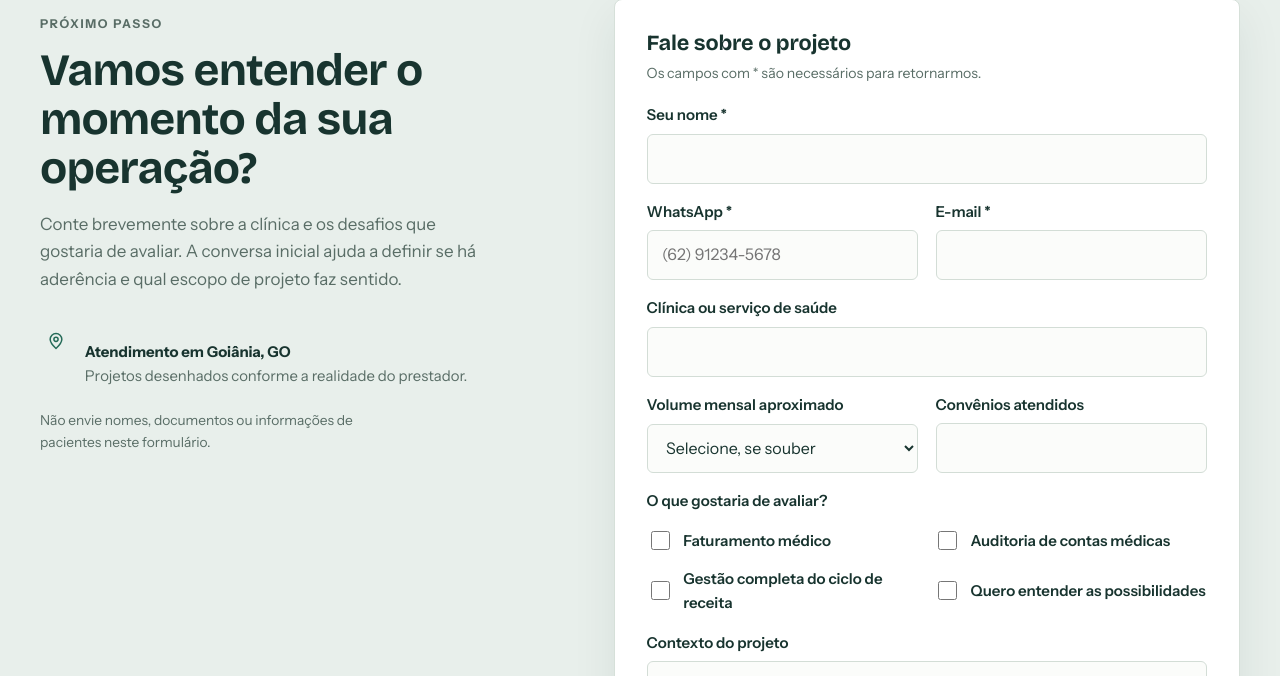
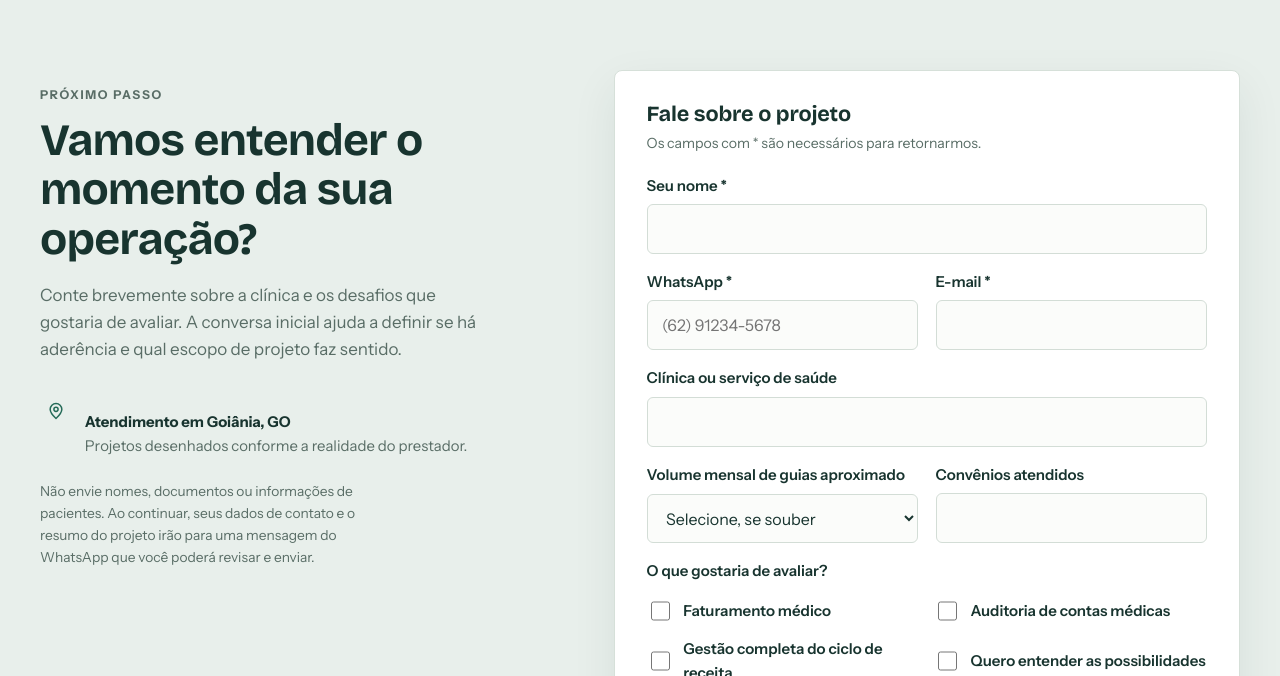
Before and after one commit to Jedaigodx/BPO_landing_page, a Flask app: page / in a window 1280 px wide. Shown: the part 5824-6500 px from the top of the page. Run offline with Flask 3, Linux system fonts and the light colour scheme; some libraries are stand-ins or nearby versions.

Commit message:
alterando anexos wpp e rotulos

```diff
--- a/app.py
+++ b/app.py
@@ -8,9 +8,7 @@ import hmac
 import logging
 import os
 import re
-import smtplib
 from datetime import datetime, timedelta, timezone
-from email.message import EmailMessage
 from pathlib import Path
 from urllib.parse import quote, urlparse
 
@@ -260,41 +258,29 @@ IDS_INTERESSE = {a["id"] for a in AREAS} | {"indefinido"}
 LIMITE_POR_HORA = 5
 
 
-def notificar_lead_por_email(lead):
-    """Envia aviso ao Gmail configurado; o lead já estará persistido no banco."""
-    remetente = os.environ.get("GMAIL_ADDRESS", "").strip()
-    senha_app = os.environ.get("GMAIL_APP_PASSWORD", "").replace(" ", "")
-    destinatario = os.environ.get("LEADS_EMAIL", "").strip()
-    if not all((remetente, senha_app, destinatario)):
-        return False
-    if not EMAIL_RE.match(remetente) or not EMAIL_RE.match(destinatario):
-        app.logger.warning("Configuração de e-mail de contato inválida.")
-        return False
-
-    mensagem = EmailMessage()
-    mensagem["Subject"] = "Novo contato — Balestra Contas Médicas"
-    mensagem["From"] = remetente
-    mensagem["To"] = destinatario
-    mensagem["Reply-To"] = lead["email"]
-    mensagem.set_content(
-        "Novo pedido de contato recebido pelo site Balestra Contas Médicas.\n\n"
+def link_whatsapp_do_lead(lead):
+    """Prepara a mensagem com os dados preenchidos; o visitante confirma o envio no WhatsApp."""
+    if not WHATSAPP_NUMBER:
+        return ""
+    nomes_interesse = {
+        "faturamento": "Faturamento médico",
+        "auditoria": "Auditoria de contas médicas",
+        "ciclo_completo": "Gestão completa do ciclo de receita",
+        "indefinido": "Quero entender as possibilidades",
+    }
+    interesses = ", ".join(
+        nomes_interesse.get(item, item) for item in lead["interesse"].split(", ") if item
+    ) or "Não informado"
+    texto = (
+        "Olá! Preenchi o formulário no site da Balestra Contas Médicas e gostaria de conversar.\n\n"
         f"Nome: {lead['nome']}\nE-mail: {lead['email']}\nWhatsApp: {lead['whatsapp']}\n"
         f"Clínica: {lead['instituicao'] or 'Não informado'}\n"
         f"Volume mensal: {lead['volume_guias'] or 'Não informado'}\n"
         f"Convênios: {lead['convenios'] or 'Não informado'}\n"
-        f"Interesse: {lead['interesse'] or 'Não informado'}\n\n"
-        f"Mensagem:\n{lead['mensagem'] or 'Não informada'}\n\n"
-        "Não encaminhe dados de pacientes por e-mail."
+        f"Interesse: {interesses}\n"
+        f"Contexto: {lead['mensagem'] or 'Não informado'}"
     )
-    try:
-        with smtplib.SMTP_SSL("smtp.gmail.com", 465, timeout=8) as smtp:
-            smtp.login(remetente, senha_app)
-            smtp.send_message(mensagem)
-        return True
-    except (OSError, smtplib.SMTPException):
-        # Não registrar exceção nem os dados do lead. O pedido permanece salvo no banco.
-        app.logger.warning("Não foi possível enviar a notificação de novo contato por e-mail.")
-        return False
+    return f"https://wa.me/{WHATSAPP_NUMBER}?text={quote(texto, safe='')}"
 
 
 def _texto(valor, limite, multilinha=False):
@@ -397,7 +383,7 @@ def contato():
         app.logger.error("Falha ao gravar cotação.", exc_info=False)
         return _erro_json("Não foi possível registrar agora. Tente novamente em instantes.", 503)
 
-    return jsonify(ok=True, email_notificado=notificar_lead_por_email(lead))
+    return jsonify(ok=True, whatsapp_link=link_whatsapp_do_lead(lead))
 
 
 # ---------------------------------------------------------------------------
--- a/static/js/main.js
+++ b/static/js/main.js
@@ -29,6 +29,21 @@
     });
     window.matchMedia("(min-width: 921px)").addEventListener("change", (e) => { if (e.matches) alternar(false); });
   }
+
+  /* Carrosséis compactos nos cards: rolagem suave e controles por toque/clique. */
+  document.querySelectorAll("[data-carousel]").forEach((carrossel) => {
+    const trilha = carrossel.querySelector(".carousel__track");
+    const anterior = carrossel.querySelector("[data-carousel-prev]");
+    const proximo = carrossel.querySelector("[data-carousel-next]");
+    if (!trilha || !anterior || !proximo) return;
+    const mover = (direcao) => {
+      const cartao = trilha.querySelector(":scope > li, :scope > .operations-card");
+      const distancia = cartao ? cartao.getBoundingClientRect().width + 16 : trilha.clientWidth * 0.8;
+      trilha.scrollBy({ left: direcao * distancia, behavior: "smooth" });
+    };
+    anterior.addEventListener("click", () => mover(-1));
+    proximo.addEventListener("click", () => mover(1));
+  });
 
   /* ------------------------------------------------------------------
      Barra de contato no celular: aparece depois do hero,
@@ -128,11 +143,14 @@
         const resultado = await resposta.json().catch(() => ({}));
 
         if (resposta.ok && resultado.ok) {
-          status.textContent = resultado.email_notificado
-            ? "Pedido recebido e encaminhado para contato. Obrigado por falar com a Balestra."
-            : "Pedido recebido. Obrigado por falar com a Balestra; seu contato ficou registrado.";
-          status.className = "form__status is-ok";
-          form.reset();
+          if (resultado.whatsapp_link) {
+            status.textContent = "Dados registrados. O WhatsApp abrirá com a mensagem pronta; revise e toque em enviar para falar com a Balestra.";
+            status.className = "form__status is-ok";
+            window.location.assign(resultado.whatsapp_link);
+          } else {
+            status.textContent = "Dados registrados, mas o WhatsApp ainda não está configurado. Tente novamente mais tarde.";
+            status.className = "form__status is-error";
+          }
         } else if (resultado.erros) {
           mostrarErros(resultado.erros);
           status.textContent = "Revise os campos destacados e envie de novo.";
--- a/templates/_macros.html
+++ b/templates/_macros.html
@@ -1,8 +1,8 @@
 {% macro marca(tamanho=34) %}
 <svg width="{{ tamanho }}" height="{{ tamanho }}" viewBox="0 0 40 40" aria-hidden="true" focusable="false">
   <rect width="40" height="40" rx="8" fill="#214A3F"/>
-  <path d="M27.5 13.5a10 10 0 1 0 1.2 11.2" fill="none" stroke="#D8C29E" stroke-width="2.3" stroke-linecap="round"/>
-  <path d="M21 20h8v8" fill="none" stroke="#fff" stroke-width="2.3" stroke-linecap="round" stroke-linejoin="round"/>
+  <path d="M13 8h7a4.5 4.5 0 0 1 0 9h-7V8zm0 9h8a4.5 4.5 0 0 1 0 9h-8v-9z" fill="#fff"/>
+  <path d="M8 10v20" fill="none" stroke="#D8C29E" stroke-width="2.2" stroke-linecap="round"/>
 </svg>
 {% endmacro %}
 
--- a/templates/base.html
+++ b/templates/base.html
@@ -33,7 +33,7 @@
         <a href="{{ url_for('index') }}#indicadores">Indicadores</a>
         <a href="{{ url_for('index') }}#metodo">Como trabalhamos</a>
         <a href="{{ url_for('index') }}#duvidas">Dúvidas</a>
-        {% if whatsapp_link %}<a class="btn btn--primary btn--small nav__cta" href="{{ whatsapp_link }}" target="_blank" rel="noopener noreferrer">WhatsApp</a>{% else %}<a class="btn btn--primary btn--small nav__cta" href="{{ url_for('index') }}#conversa">Conversar sobre um projeto</a>{% endif %}
+        {% if whatsapp_link %}<a class="btn btn--primary btn--small nav__cta" href="{{ whatsapp_link }}" target="_blank" rel="noopener noreferrer">💬 WhatsApp</a>{% else %}<a class="btn btn--primary btn--small nav__cta" href="{{ url_for('index') }}#conversa">Conversar sobre um projeto</a>{% endif %}
       </nav>
     </div>
   </header>
--- a/templates/index.html
+++ b/templates/index.html
@@ -9,7 +9,7 @@
       <h1>Mais clareza entre o atendimento realizado e o valor recebido.</h1>
       <p class="lead">Faturamento ou auditoria sob medida — ou apoio completo, da conta médica ao recebimento e repasse. Com processos claros e indicadores de BI para orientar decisões.</p>
       <div class="hero__actions">
-        {% if whatsapp_link %}<a class="btn btn--primary btn--lg" href="{{ whatsapp_link }}" target="_blank" rel="noopener noreferrer">Conversar pelo WhatsApp</a>{% else %}<a class="btn btn--primary btn--lg" href="#conversa">Conversar sobre um projeto</a>{% endif %}
+        {% if whatsapp_link %}<a class="btn btn--primary btn--lg" href="{{ whatsapp_link }}" target="_blank" rel="noopener noreferrer">💬 Conversar pelo WhatsApp</a>{% else %}<a class="btn btn--primary btn--lg" href="#conversa">Conversar sobre um projeto</a>{% endif %}
         <a class="btn btn--ghost btn--lg" href="#atuacao">Conhecer a atuação</a>
       </div>
       <p class="hero__note">O escopo começa pela realidade da sua operação.</p>
@@ -40,12 +40,15 @@
       <div><p class="eyebrow">A ROTINA DE UMA CLÍNICA PEQUENA</p><h2>Gargalos administrativos consomem tempo e deixam a receita menos previsível.</h2></div>
       <p>Quando poucas pessoas cuidam da recepção, do atendimento e do faturamento, pendências pequenas podem se acumular. O primeiro passo é enxergar o processo completo, sem atribuir culpa à equipe.</p>
     </div>
-    <ul class="pain-grid">
+    <div class="carousel" data-carousel aria-label="Desafios comuns na rotina da clínica">
+    <ul class="pain-grid carousel__track">
       <li><details class="expand-card"><summary><span>01</span><strong>Regras e prazos por convênio</strong></summary><p>Tabelas, portais, documentos, padrões de envio e datas de corte variam. A rotina precisa acompanhar as regras vigentes e o que foi contratado.</p></details></li>
       <li><details class="expand-card"><summary><span>02</span><strong>Retrabalho entre atendimento e faturamento</strong></summary><p>Informações incompletas, autorizações pendentes ou registros inconsistentes voltam para a equipe e atrasam o fechamento das contas.</p></details></li>
       <li><details class="expand-card"><summary><span>03</span><strong>Glosas e recebimentos sem conciliação</strong></summary><p>Sem acompanhar produção, faturamento, pagamentos e contestações, fica difícil entender diferenças e agir nos prazos.</p></details></li>
       <li><details class="expand-card"><summary><span>04</span><strong>Rotinas particulares sem padrão</strong></summary><p>Cadastro, registros administrativos, cobrança e acompanhamento podem variar conforme a pessoa que executa a rotina.</p></details></li>
     </ul>
+    <div class="carousel__controls"><button type="button" data-carousel-prev aria-label="Desafio anterior">←</button><span>Deslize para explorar</span><button type="button" data-carousel-next aria-label="Próximo desafio">→</button></div>
+    </div>
   </div>
 </section>
 
@@ -55,12 +58,12 @@
       <div><p class="eyebrow">COMO PODEMOS APOIAR</p><h2>O trabalho começa onde a operação mais precisa.</h2></div>
       <p>Reunimos conhecimento técnico e leitura operacional para compreender o caminho da receita e transformar achados em prioridades de ação.</p>
     </div>
-    <ul class="service-grid">
+    <div class="carousel" data-carousel aria-label="Opções de serviços Balestra">
+    <ul class="service-grid carousel__track">
       {% for a in areas %}
       <li class="service-card">
         <details class="service-details">
-        <span class="service-card__number">0{{ loop.index }}</span>
-        <summary><strong>{{ a.titulo }}</strong><span class="service-summary">{{ a.resumo }}</span></summary>
+        <summary><span class="service-card__icon">{{ icone(a.icone) }}</span><span class="service-card__number">0{{ loop.index }}</span><strong>{{ a.titulo }}</strong><span class="service-summary">{{ a.resumo }}</span></summary>
         <p>{{ a.texto }}</p>
         {% if a.id == 'auditoria' %}
         <ul class="service-card__list"><li>Mapeamento do caminho da produção até o pagamento</li><li>Identificação de divergências, pendências e causas de glosa</li><li>Priorização de ajustes com base em evidências</li></ul>
@@ -74,6 +77,8 @@
       </li>
       {% endfor %}
     </ul>
+    <div class="carousel__controls"><button type="button" data-carousel-prev aria-label="Serviço anterior">←</button><span>Deslize para explorar</span><button type="button" data-carousel-next aria-label="Próximo serviço">→</button></div>
+    </div>
   </div>
 </section>
 
@@ -91,7 +96,8 @@
       <h2>Organizamos o processo antes de propor uma ferramenta nova.</h2>
       <p>As recomendações partem do fluxo real da clínica e consideram os requisitos aplicáveis a cada tipo de atendimento.</p>
     </div>
-    <div class="operations-grid">
+    <div class="carousel" data-carousel aria-label="Sistemas, padronização e privacidade">
+    <div class="operations-grid carousel__track">
       <details class="operations-card expand-card">
         <summary><span class="eyebrow">SISTEMAS</span><strong>Trabalhamos com o que a clínica já usa.</strong></summary>
         <p>Mapeamos os recursos do sistema atual, os acessos e os pontos em que a equipe ainda depende de controles paralelos. Se identificarmos uma lacuna, podemos sugerir alternativas considerando adequação ao processo, integração, custo e gestão de acesso e dados. A decisão de adotar ou trocar permanece com a clínica.</p>
@@ -105,6 +111,8 @@
         <summary><span class="eyebrow">PRIVACIDADE E LGPD</span><strong>Dados de saúde exigem cuidado em cada etapa.</strong></summary>
         <p>Ajudamos a estruturar fluxos com finalidade definida, acesso mínimo necessário, compartilhamento controlado, responsabilidades documentadas e critérios de retenção e descarte alinhados ao projeto. Antes de qualquer operação com dados, o escopo, as instruções e os papéis das partes precisam estar definidos. Não prometemos certificação nem substituímos assessoria jurídica ou o encarregado de dados da clínica.</p>
       </details>
+    </div>
+    <div class="carousel__controls"><button type="button" data-carousel-prev aria-label="Informação anterior">←</button><span>Deslize para explorar</span><button type="button" data-carousel-next aria-label="Próxima informação">→</button></div>
     </div>
   </div>
 </section>
@@ -165,8 +173,8 @@
       <h2>Vamos entender o momento da sua operação?</h2>
       <p>Conte brevemente sobre a clínica e os desafios que gostaria de avaliar. A conversa inicial ajuda a definir se há aderência e qual escopo de projeto faz sentido.</p>
       <div class="contact-note"><span class="contact-note__mark">{{ icone('local') }}</span><p><strong>Atendimento em {{ empresa.cidade }}</strong><br>Projetos desenhados conforme a realidade do prestador.</p></div>
-      <p class="privacy-note">Não envie nomes, documentos ou informações de pacientes neste formulário.</p>
-      {% if whatsapp_link %}<a class="btn btn--ghost btn--lg contact-whatsapp" href="{{ whatsapp_link }}" target="_blank" rel="noopener noreferrer">Prefiro chamar no WhatsApp</a>{% endif %}
+      <p class="privacy-note">Não envie nomes, documentos ou informações de pacientes. Ao continuar, seus dados de contato e o resumo do projeto irão para uma mensagem do WhatsApp que você poderá revisar e enviar.</p>
+      {% if whatsapp_link %}<a class="btn btn--ghost btn--lg contact-whatsapp" href="{{ whatsapp_link }}" target="_blank" rel="noopener noreferrer">💬 Prefiro chamar no WhatsApp</a>{% endif %}
     </div>
 
     <form class="form" id="form-cotacao" novalidate>
@@ -178,18 +186,18 @@
       </div>
       <div class="field"><label for="instituicao">Clínica ou serviço de saúde</label><input id="instituicao" name="instituicao" type="text" autocomplete="organization" maxlength="160"></div>
       <div class="field-row">
-        <div class="field"><label for="volume_guias">Volume mensal aproximado</label><select id="volume_guias" name="volume_guias"><option value="">Selecione, se souber</option>{% for v in volumes %}<option value="{{ v }}">{{ v }}</option>{% endfor %}</select></div>
+        <div class="field"><label for="volume_guias">Volume mensal de guias aproximado</label><select id="volume_guias" name="volume_guias"><option value="">Selecione, se souber</option>{% for v in volumes %}<option value="{{ v }}">{{ v }}</option>{% endfor %}</select></div>
         <div class="field"><label for="convenios">Convênios atendidos</label><input id="convenios" name="convenios" type="text" maxlength="200"></div>
       </div>
       <fieldset class="field checks"><legend>O que gostaria de avaliar?</legend><div class="checks__grid">{% for a in areas %}<label class="check"><input type="checkbox" name="interesse" value="{{ a.id }}"><span>{{ a.titulo }}</span></label>{% endfor %}<label class="check"><input type="checkbox" name="interesse" value="indefinido"><span>Quero entender as possibilidades</span></label></div></fieldset>
       <div class="field"><label for="mensagem">Contexto do projeto</label><textarea id="mensagem" name="mensagem" rows="4" maxlength="1000" placeholder="Qual desafio ou processo você gostaria de analisar?"></textarea><p class="field__hint">Não inclua dados pessoais ou clínicos de pacientes.</p></div>
       <div class="hp" aria-hidden="true"><label for="site">Não preencha este campo</label><input id="site" name="site" type="text" tabindex="-1" autocomplete="off"></div>
-      <div class="field"><label class="check check--consent"><input type="checkbox" name="consentimento" id="consentimento"><span>Li e concordo com a <a href="{{ url_for('privacidade') }}" target="_blank" rel="noopener">política de privacidade</a>.</span></label><p class="field__error" data-error-for="consentimento"></p></div>
-      <button class="btn btn--primary btn--block btn--lg" type="submit" id="form-enviar">Solicitar conversa</button>
+      <div class="field"><label class="check check--consent"><input type="checkbox" name="consentimento" id="consentimento"><span>Li a <a href="{{ url_for('privacidade') }}" target="_blank" rel="noopener">política de privacidade</a> e estou ciente de que os dados serão incluídos na mensagem do WhatsApp para eu revisar e enviar.</span></label><p class="field__error" data-error-for="consentimento"></p></div>
+      <button class="btn btn--primary btn--block btn--lg" type="submit" id="form-enviar">💬 Continuar pelo WhatsApp</button>
       <p class="form__status" id="form-status" role="status" aria-live="polite"></p>
     </form>
   </div>
 </section>
 {% endblock %}
 
-{% block barra %}<div class="cta-bar" id="cta-bar">{% if whatsapp_link %}<a class="btn btn--primary btn--block" href="{{ whatsapp_link }}" target="_blank" rel="noopener noreferrer">Conversar pelo WhatsApp</a>{% else %}<a class="btn btn--primary btn--block" href="#conversa">Conversar sobre um projeto</a>{% endif %}</div>{% endblock %}
+{% block barra %}<div class="cta-bar" id="cta-bar">{% if whatsapp_link %}<a class="btn btn--primary btn--block" href="{{ whatsapp_link }}" target="_blank" rel="noopener noreferrer">💬 Conversar pelo WhatsApp</a>{% else %}<a class="btn btn--primary btn--block" href="#conversa">Conversar sobre um projeto</a>{% endif %}</div>{% endblock %}
--- a/templates/privacidade.html
+++ b/templates/privacidade.html
@@ -11,17 +11,17 @@
 
     <h2>Quais dados coletamos</h2>
     <p>No formulário de contato: nome, WhatsApp, e-mail e, se você quiser informar, nome do serviço de saúde, volume de guias, convênios, áreas de interesse e mensagem. Também guardamos a data do seu consentimento e um código técnico derivado do endereço de IP, que serve apenas para limitar envios abusivos. O endereço de IP em si não é armazenado.</p>
-    <p>Os pedidos são registrados no banco de dados do site. Quando a notificação por e-mail estiver configurada, uma cópia das informações do pedido será encaminhada ao endereço comercial definido pela Balestra Contas Médicas, usando uma conta Gmail configurada para envio.</p>
+    <p>Os pedidos são registrados no banco de dados do site. Depois do registro, o WhatsApp pode abrir com uma mensagem preenchida com os dados fornecidos. O site não envia essa mensagem automaticamente: você poderá revisar e decidir se deseja enviá-la à Balestra Contas Médicas.</p>
     <p>Pedimos que você não informe dados de pacientes no formulário.</p>
 
     <h2>Contato pelo WhatsApp</h2>
-    <p>Se você escolher o botão do WhatsApp, o site abrirá uma conversa com uma mensagem genérica pré-preenchida. O site não envia a mensagem por você nem grava essa conversa no banco desta aplicação. Caso você a envie, o WhatsApp tratará as informações conforme os próprios termos e aviso de privacidade. Não encaminhe dados de pacientes por esse canal neste contato inicial.</p>
+    <p>Se escolher continuar pelo WhatsApp após preencher o formulário, os dados informados serão incluídos em uma mensagem pré-preenchida para o número comercial configurado. Você decide se a envia. Se optar por enviar, o WhatsApp tratará essas informações conforme os próprios termos e aviso de privacidade. A conversa não é gravada automaticamente no banco desta aplicação. Não encaminhe dados de pacientes por esse canal neste contato inicial.</p>
 
     <h2>Para que usamos</h2>
     <p>Para responder ao seu pedido de contato, entender a sua operação e avaliar os próximos passos. Não vendemos nem compartilhamos seus dados para publicidade.</p>
 
     <h2>Com quem compartilhamos</h2>
-    <p>Com os provedores de infraestrutura que hospedam o site e o banco de dados e, quando configurado o aviso de contato, com o Google/Gmail para encaminhar a mensagem à caixa comercial. Esses serviços tratam dados conforme suas próprias condições e políticas.</p>
+    <p>Com os provedores de infraestrutura que hospedam o site e o banco de dados. Se você enviar a mensagem pré-preenchida, o WhatsApp tratará os dados conforme suas próprias condições e políticas.</p>
 
     <h2>Por quanto tempo guardamos</h2>
     <p>Pelo tempo necessário para a negociação e, depois, pelo prazo definido pela empresa: <span class="blank"></span>. Você pode pedir a exclusão antes disso.</p>
```
Also changed, not shown: SECURITY.md (+3 -5 lines), static/css/style.css (+19 -45 lines), README.md.
